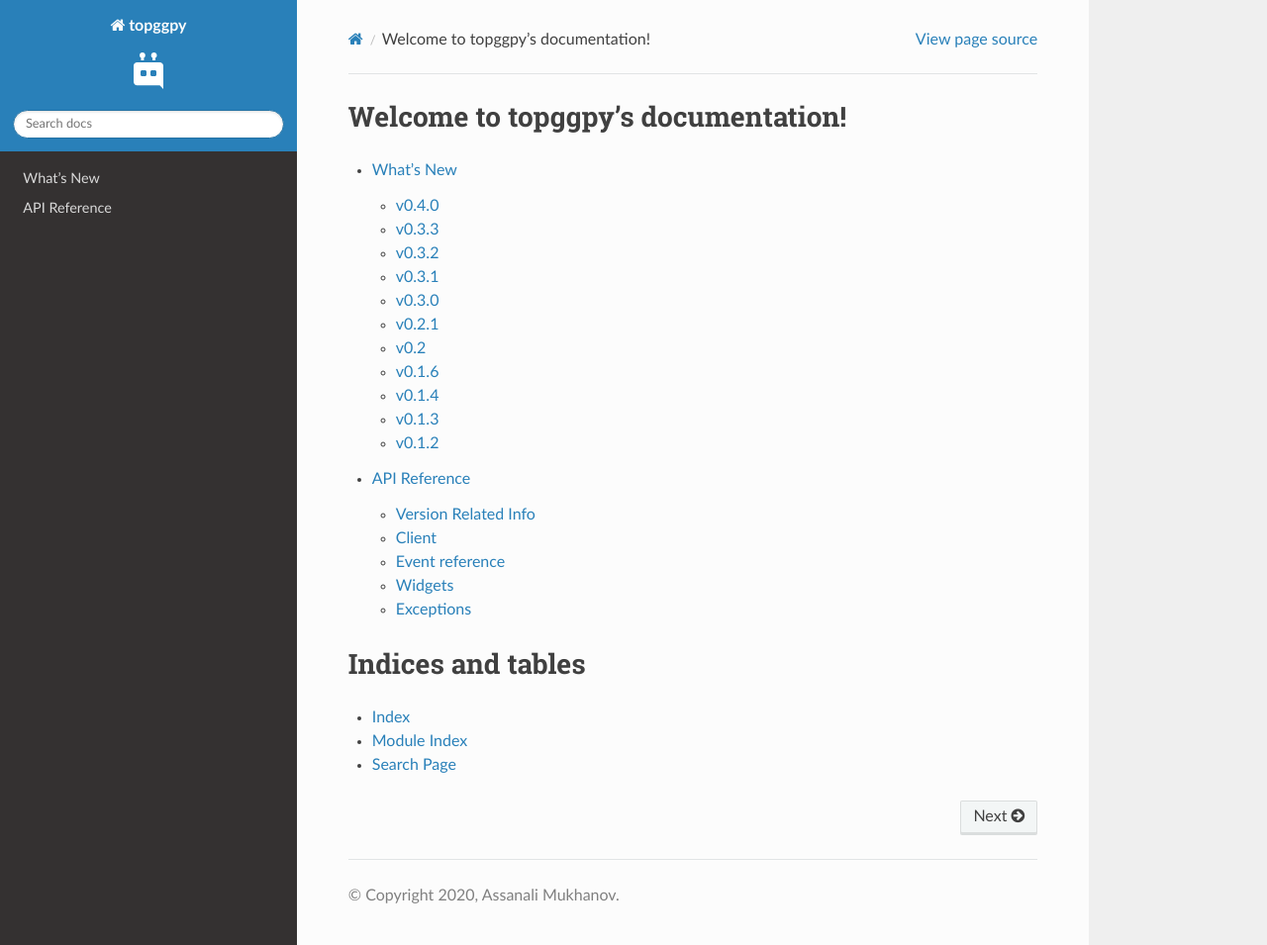
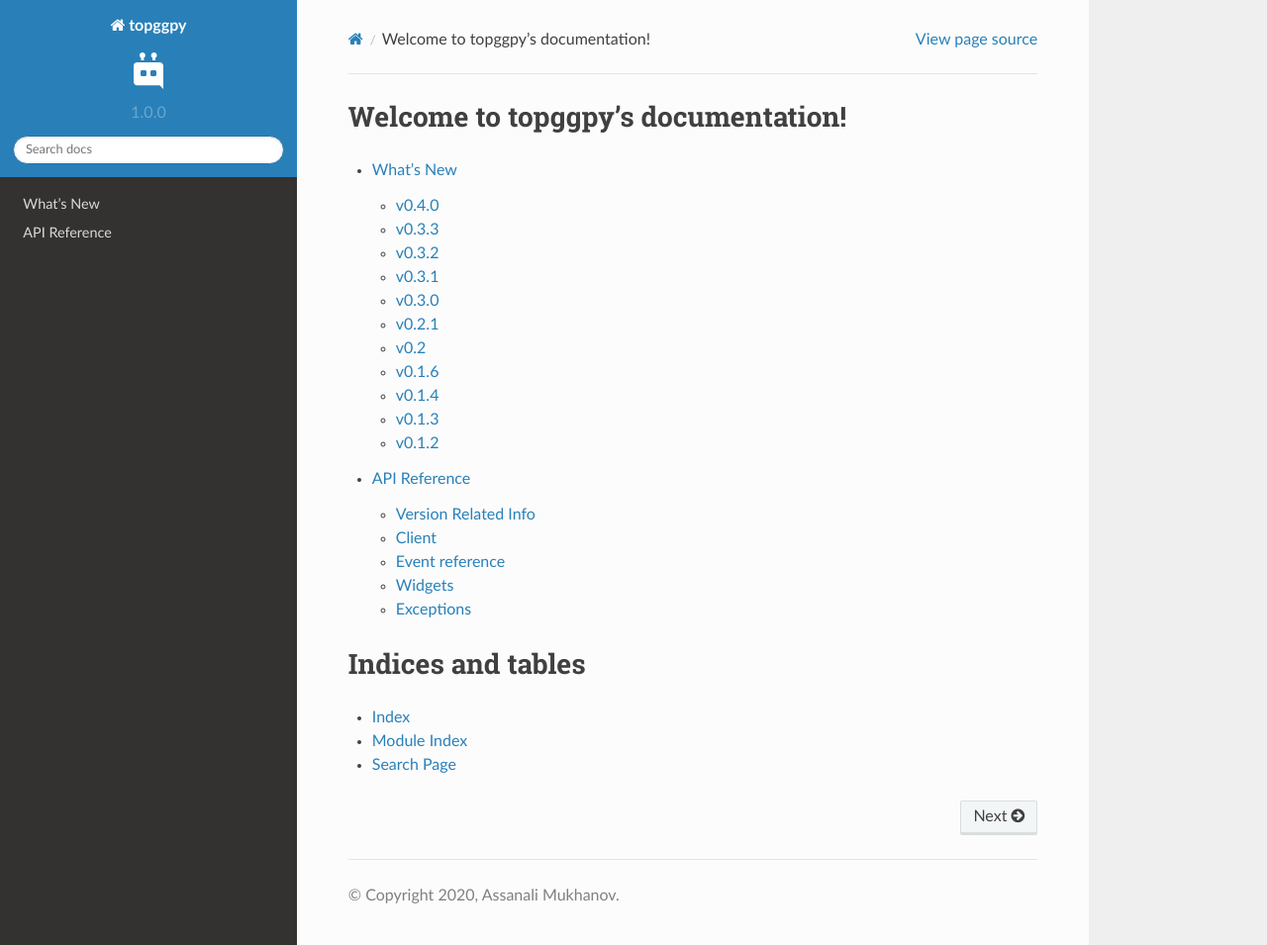
Before and after one commit to Top-gg-Community/python-sdk, a Sphinx documentation site: the page built from docs/index.rst, in a window 1280 px wide and 955 px high. Shown: the whole window at 99% size. Built offline with Sphinx 7.4.7 and the Read the Docs theme 2.0.0, drawn with Linux system fonts in a browser that asks for light colours.

```diff
--- a/docs/conf.py
+++ b/docs/conf.py
@@ -18,10 +18,12 @@
 # documentation root, use os.path.abspath to make it absolute, like shown here.
 #
 import os
-import re
+# import re
 import sys
 
 sys.path.insert(0, os.path.abspath('../'))
+
+from dbl import __version__ as version
 
 # -- General configuration ------------------------------------------------
 
@@ -73,8 +75,8 @@ author = 'Assanali Mukhanov'
 #
 # The short X.Y version.
 
-with open('../dbl/__init__.py') as f:
-    version = re.search(r'^__version__\s*=\s*[\'"]([^\'"]*)[\'"]', f.read(), re.MULTILINE).group(1)
+# with open('../dbl/__init__.py') as f:
+#     version = re.search(r'^__version__\s*=\s*[\'"]([^\'"]*)[\'"]', f.read(), re.MULTILINE).group(1)
 # The full version, including alpha/beta/rc tags.
 release = version
 
@@ -223,4 +225,5 @@ man_pages = [(master_doc, 'topggpy', 'topggpy Documentation', [author], 1)]
 # (source start file, target name, title, author,
 #  dir menu entry, description, category)
 texinfo_documents = [(
-    master_doc, 'topggpy', 'topggpy Documentation', author, 'topggpy', 'One line description of project.', 'Miscellaneous'), ]
+    master_doc, 'topggpy', 'topggpy Documentation', author, 'topggpy', 'One line description of project.',
+    'Miscellaneous'), ]
```
Also changed, not shown: dbl/__init__.py (+6 -7 lines).
